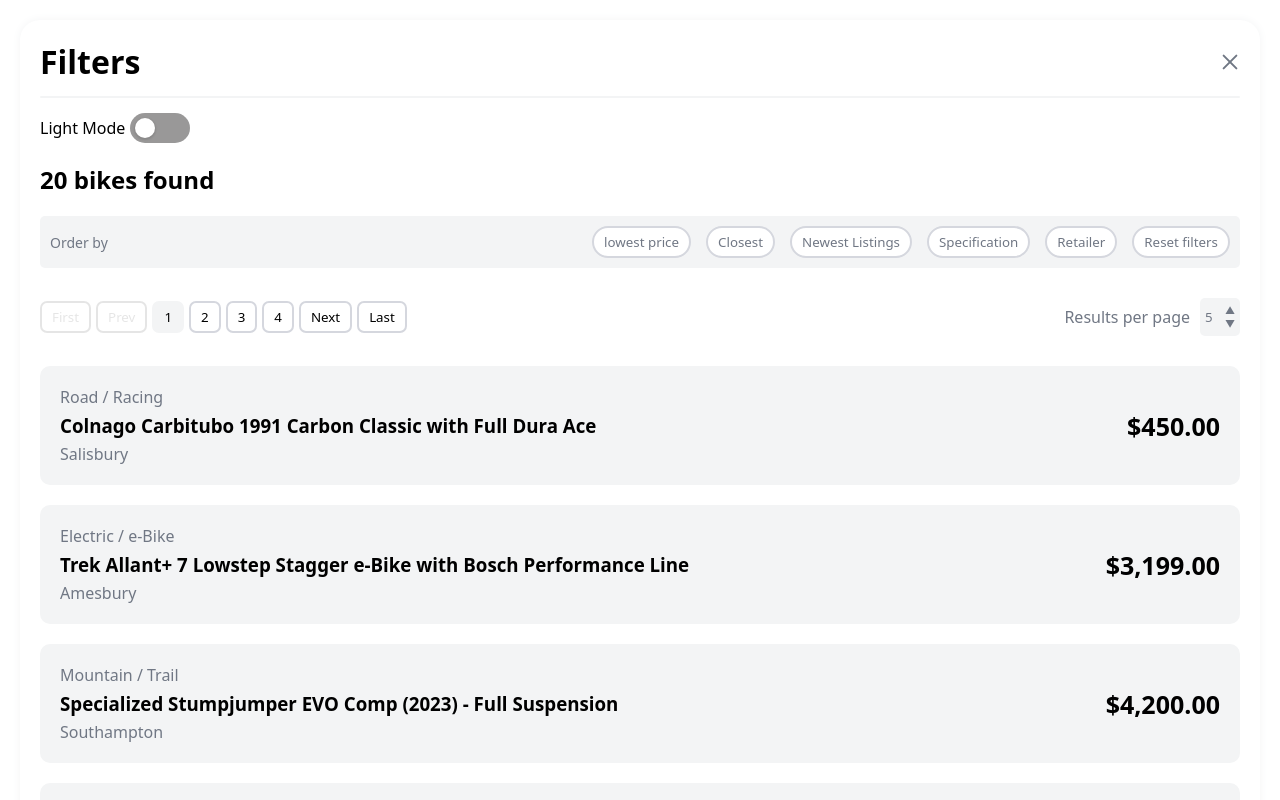
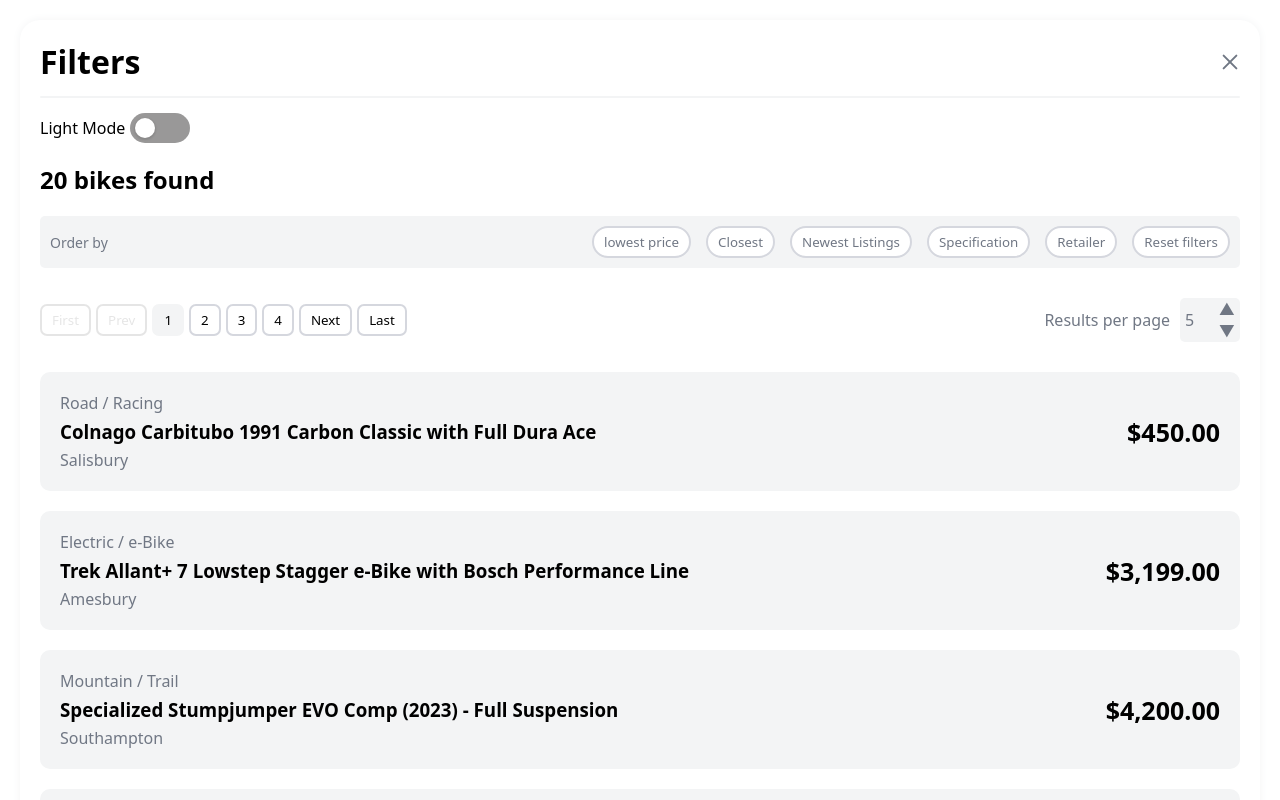
Before and after one commit to yliubyva/filter-search-demo, a React (Vite) app: page / in a window 1280 px wide. Shown: the top 800 px of the page. Built offline with nearby package versions, Linux system fonts and the light colour scheme.

Commit message:
fix: improve accessibility across components

```diff
--- a/src/components/Buttons/CloseButton.jsx
+++ b/src/components/Buttons/CloseButton.jsx
@@ -2,7 +2,7 @@
 
 export const CloseButton = () => {
   return (
-    <button className="close-button">
+    <button className="close-button" aria-label='Close Window'>
       <div className="close-icon">
         <span className="close-icon__line close-icon__line--one"></span>
         <span className="close-icon__line close-icon__line--two"></span>
--- a/src/components/DarkModeToggle/DarkModeToggle.jsx
+++ b/src/components/DarkModeToggle/DarkModeToggle.jsx
@@ -11,13 +11,14 @@
       <span className="dark-mode-toggle__label">
         {firstLetterToUpperCase(theme)} Mode
       </span>
-      <label className="dark-mode-toggle__switch">
+      <label htmlFor='modeToggle' className="dark-mode-toggle__switch">
         <input
           className="dark-mode-toggle__checkbox"
           type="checkbox"
           name="darkMode"
-          id="darkModeToggle"
+          id="modeToggle"
           onChange={() => toggleTheme()}
+          aria-label="Switch theme"
         />
         <span className="dark-mode-toggle__slider"></span>
       </label>
--- a/src/components/Pagination/Pagination.jsx
+++ b/src/components/Pagination/Pagination.jsx
@@ -61,7 +61,7 @@
         />
       </div>
       <div className="results-per-page">
-        <label className="results-per-page__label">Results per page</label>
+        <label htmlFor='numberInput' className="results-per-page__label">Results per page</label>
         <div className="results-per-page__field">
           <input
             className="results-per-page__input"
@@ -72,6 +72,7 @@
             onChange={handleItemsPerPageChange}
             step={1}
             min={1}
+            aria-label="Increase results"
           />
           <div className="results-per-page__value-controls">
             <button
--- a/src/components/Pagination/Pagination.scss
+++ b/src/components/Pagination/Pagination.scss
@@ -25,9 +25,8 @@
   &__field {
     background-color: variables.$color-container-background;
     border-radius: 5px;
-    width: 40px;
-    padding: 5px;
-
+    width: 60px;
+    padding: 0 5px;
     @include mixins.flex();
   }
 
@@ -35,6 +34,7 @@
     color: inherit;
     font-weight: inherit;
     width: 100%;
+    font-size: 16px;
     outline: none;
     border: none;
     background: none;
@@ -54,7 +54,7 @@
   }
 
   &__value-control {
-    font-size: x-small;
+    font-size: 16px;
     color: inherit;
   }
 }
```
